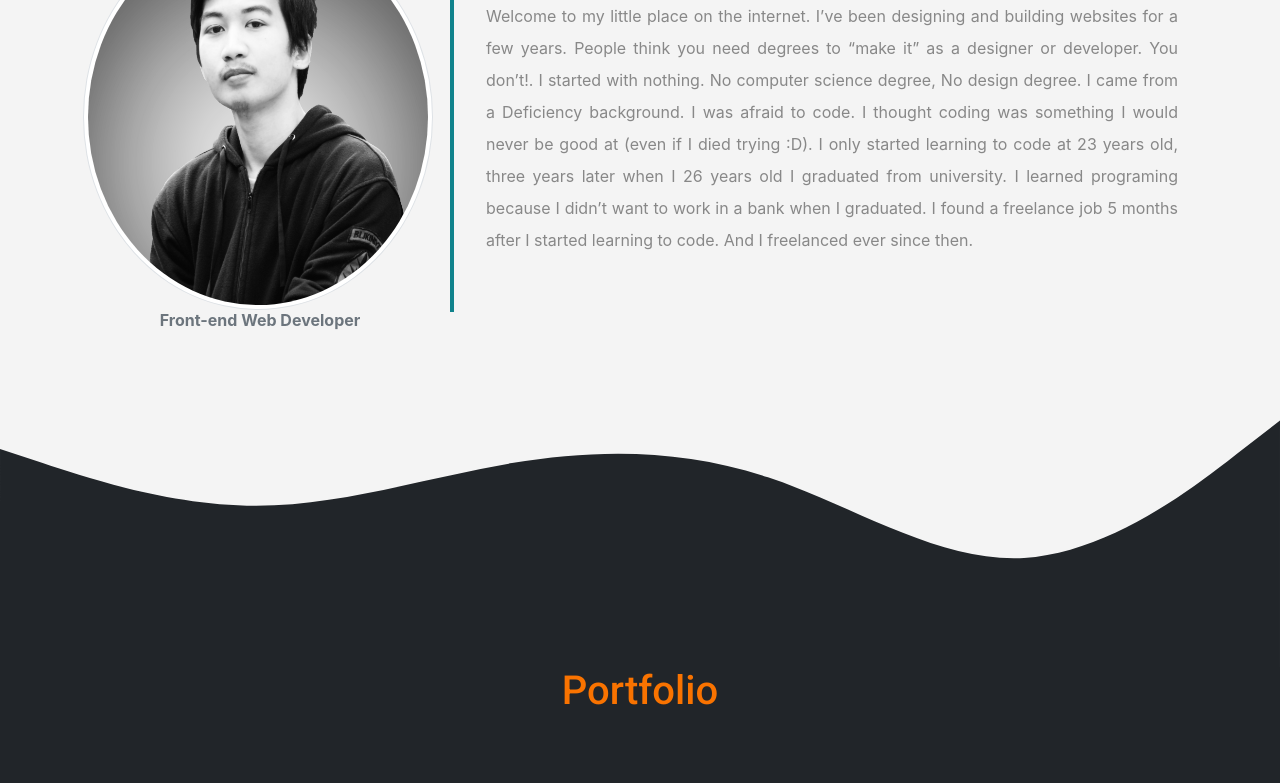
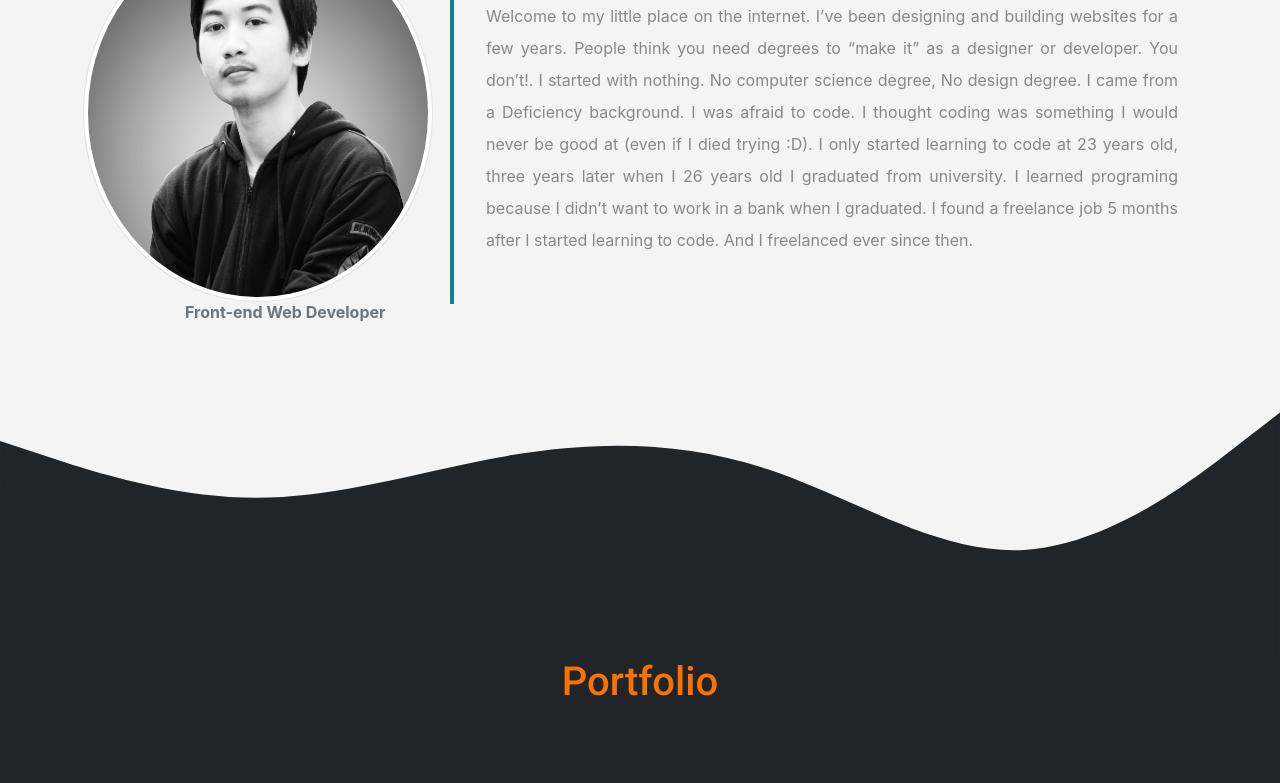
Before and after one commit to Halip26/halip-portfolio_bootstrap4, a plain HTML site: page index.html in a window 1280 px wide. Shown: the part 1292-2075 px from the top of the page. Drawn offline with nearby package versions, Linux system fonts and the light colour scheme.

Commit message:
fourth commit

```diff
--- a/index.html
+++ b/index.html
@@ -6,12 +6,14 @@
   <meta name="viewport" content="width=device-width, initial-scale=1.0">
 	<meta name="twitter:card" content="summary">
 	<meta name="twitter:title" content="Halipuddin | Front End Engineer">
+	<meta name="twitter:description" content="I'm a Front-End Developer live in Makassar, Indonesia.">
 	<meta name="twitter:site" content="@halip26">
 	<meta name="twitter:creator" content="@halip26">
+	<meta name="twitter:image" content="https://pbs.twimg.com/profile_images/1445790010142195718/mjAuxlKv_400x400.jpg">
 	<meta property="og:url" content="https://halip26-portofolio.netlify.app/">
 	<meta property="og:title" content="Portofolio | Halip26">
-	<meta property="og:description" content="Hello, Welcome To My official Website">
-	<meta property="og:image" content="https://pbs.twimg.com/profile_images/1332148882306789376/6UdvCzDm_400x400.jpg">
+	<meta property="og:description" content="I'm a Front-End Developer live in Makassar, Indonesia.">
+	<meta property="og:image" content="https://pbs.twimg.com/profile_images/1445790010142195718/mjAuxlKv_400x400.jpg">
 	<title>Portofolio | Halip26</title>
   <!-- bootstrap css  -->
   <link rel="stylesheet" href="https://maxcdn.bootstrapcdn.com/bootstrap/4.0.0/css/bootstrap.min.css" integrity="sha384-Gn5384xqQ1aoWXA+058RXPxPg6fy4IWvTNh0E263XmFcJlSAwiGgFAW/dAiS6JXm" crossorigin="anonymous">
@@ -19,7 +21,7 @@
   <link rel="stylesheet" href="https://cdn.jsdelivr.net/npm/bootstrap-icons@1.3.0/font/bootstrap-icons.css">
   <!--Eksternal CSS-->
   <link rel="stylesheet" type="text/css" href="css/main.css">
-  <link rel="icon" type="image/png" href="https://pbs.twimg.com/profile_images/1332148882306789376/6UdvCzDm_400x400.jpg">
+  <link rel="icon" type="image/png" href="https://pbs.twimg.com/profile_images/1445790010142195718/mjAuxlKv_400x400.jpg">
 </head>
 <body>
   <!-- navbar -->
@@ -79,9 +81,9 @@
 	<div class="container">
 	  <h1 class="text-center">About Me</h1>
 		<div class="row">
-			<div class="col-lg-4 col-md-4 col-sm-12 align-items-center">
+			<div class="col-lg-4 col-md-3 col-sm-12 align-items-center">
 				<img style="margin: -2px;" src="images/me.jpg" class="img-fluid img-thumbnail">
-				<p class="text-secondary font-weight-bold text-center">Front-end Web Developer</p>
+				<span class="text-secondary font-weight-bold text-center">Front-end Web Developer</span>
 			</div>
 			<div class="col-lg-8 col-md-8 col-sm-12 desc">
 				<h3>Halipuddin</h3>
```
